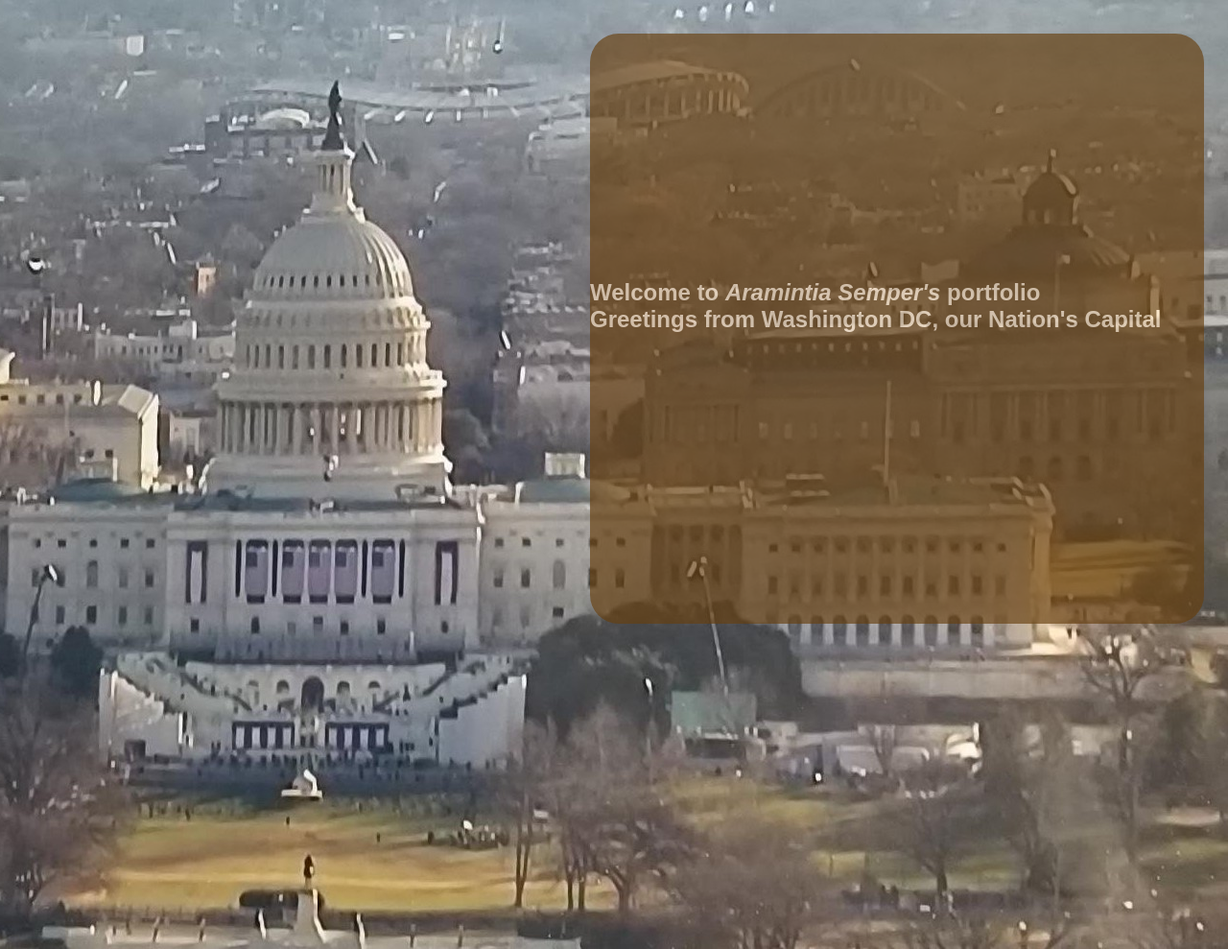
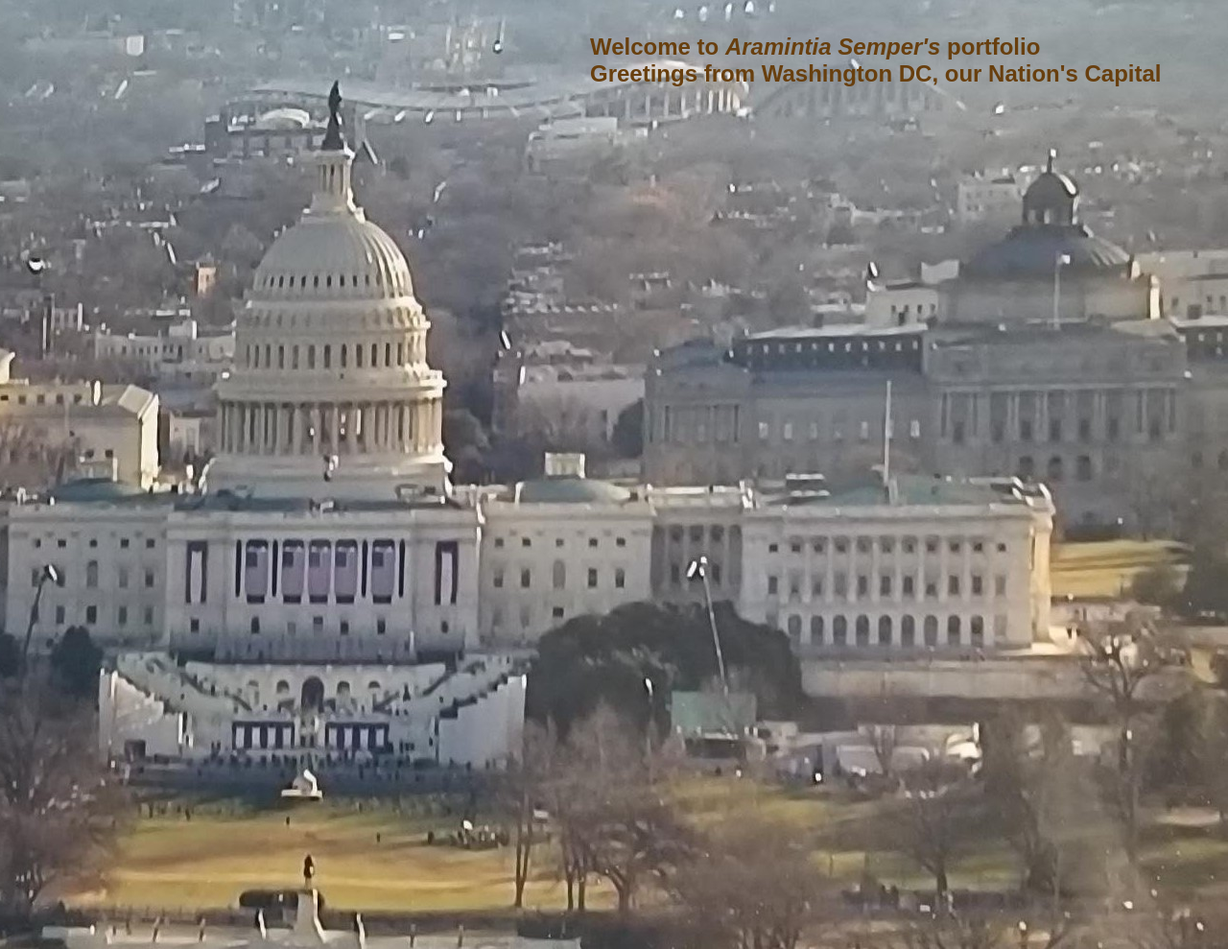
Before and after one commit to aramintia/aramintia.github.io, a plain HTML site: page index.html in a window 1280 px wide. Shown: the whole page at 96% size. Drawn offline with Linux system fonts and the light colour scheme.

Commit message:
Update style.css
Removed h2 background-color attribute.

```diff
--- a/style.css
+++ b/style.css
@@ -1,11 +1,7 @@
 h2 {
   margin: 35px 25px 150px 15px;
-  background-color: rgb(104, 63, 14);
-  color: bisque;
+  color: rgb(104, 63, 14);
   width: 50%;
-  padding: 20% 0 0 0;
-  border-radius: 30px 30px;
-  opacity: 65%;
   z-index: 1;
 }
 
```
